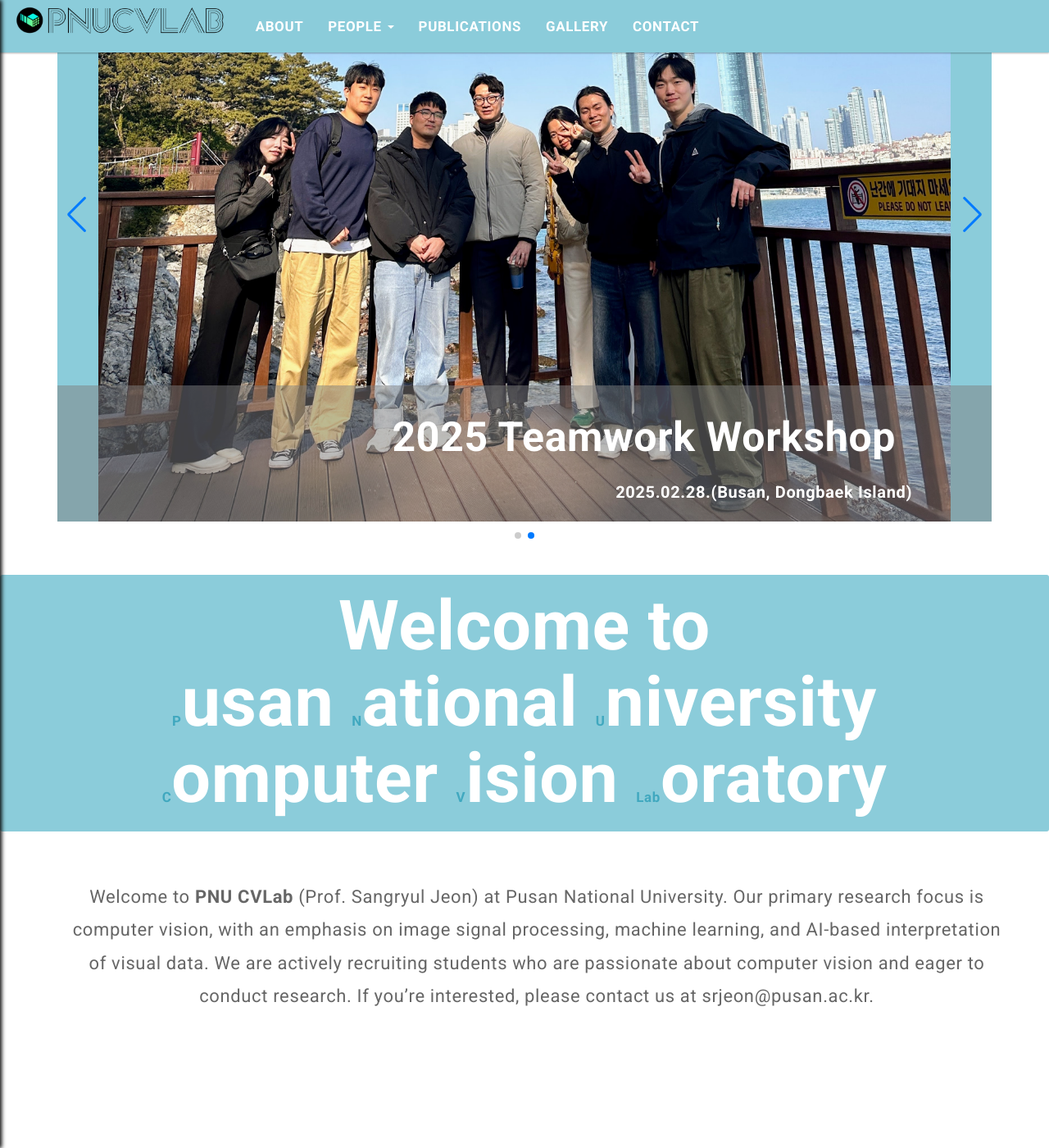
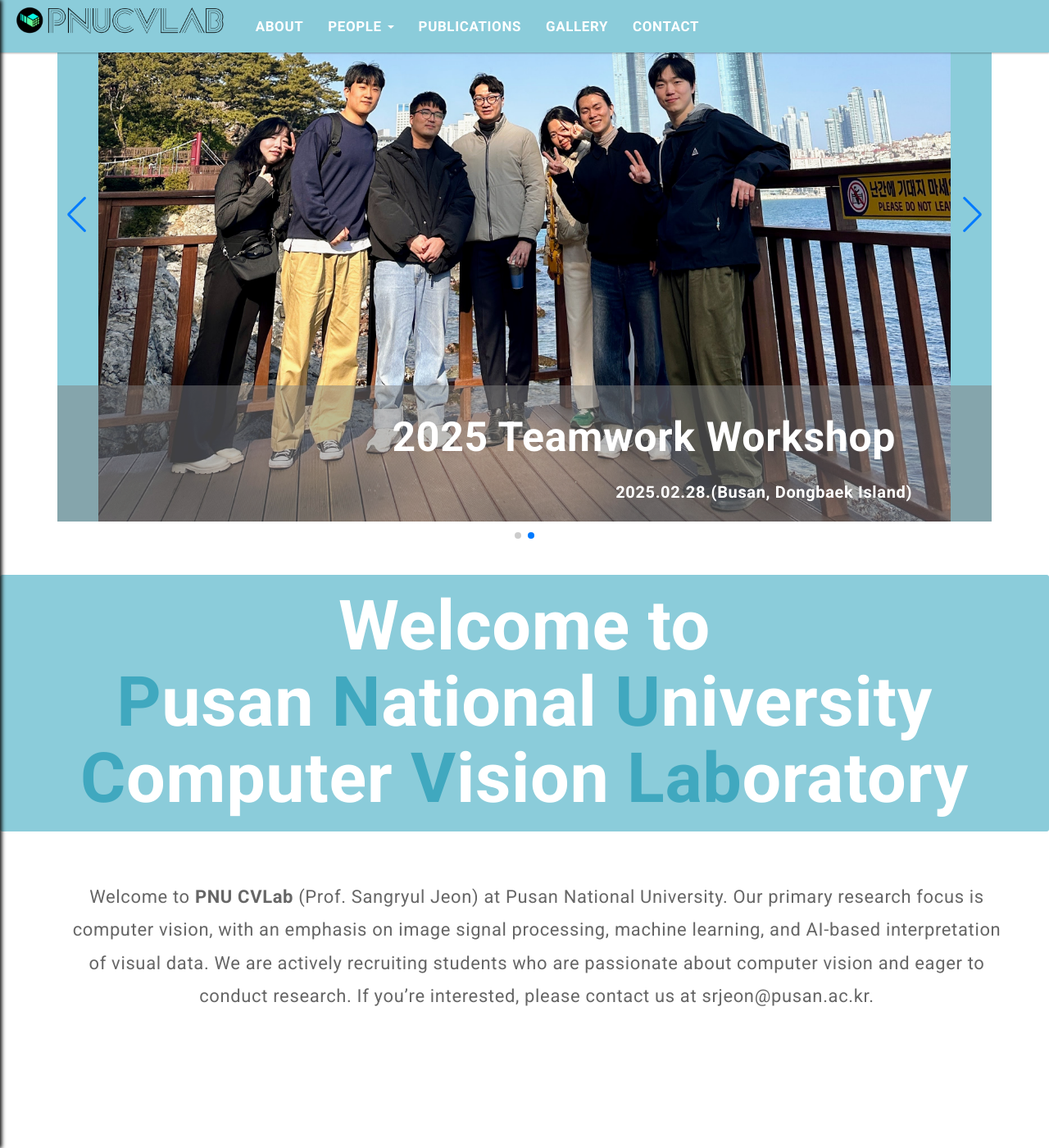
Before and after one commit to pnucvlab/pnucvlab.github.io, a Jekyll site: the page built from index.html, in a window 1280 px wide and 1400 px high, scrolled down 248 px. Shown: the whole window at 82% size. Built offline with Jekyll 4.4.1, drawn with Linux system fonts in a browser that asks for light colours; the list of posts is cut into pages by our own code.

Commit message:
edit jumbotron

```diff
--- a/assets/css/main.css
+++ b/assets/css/main.css
@@ -162,7 +162,6 @@ h3:before {
   .jumbotron-title .highlight {
 	color: #40a8bf;
 	background: transparent;
-	font-size: 0.2em;
 	font-weight: bold;
   }
 
```
